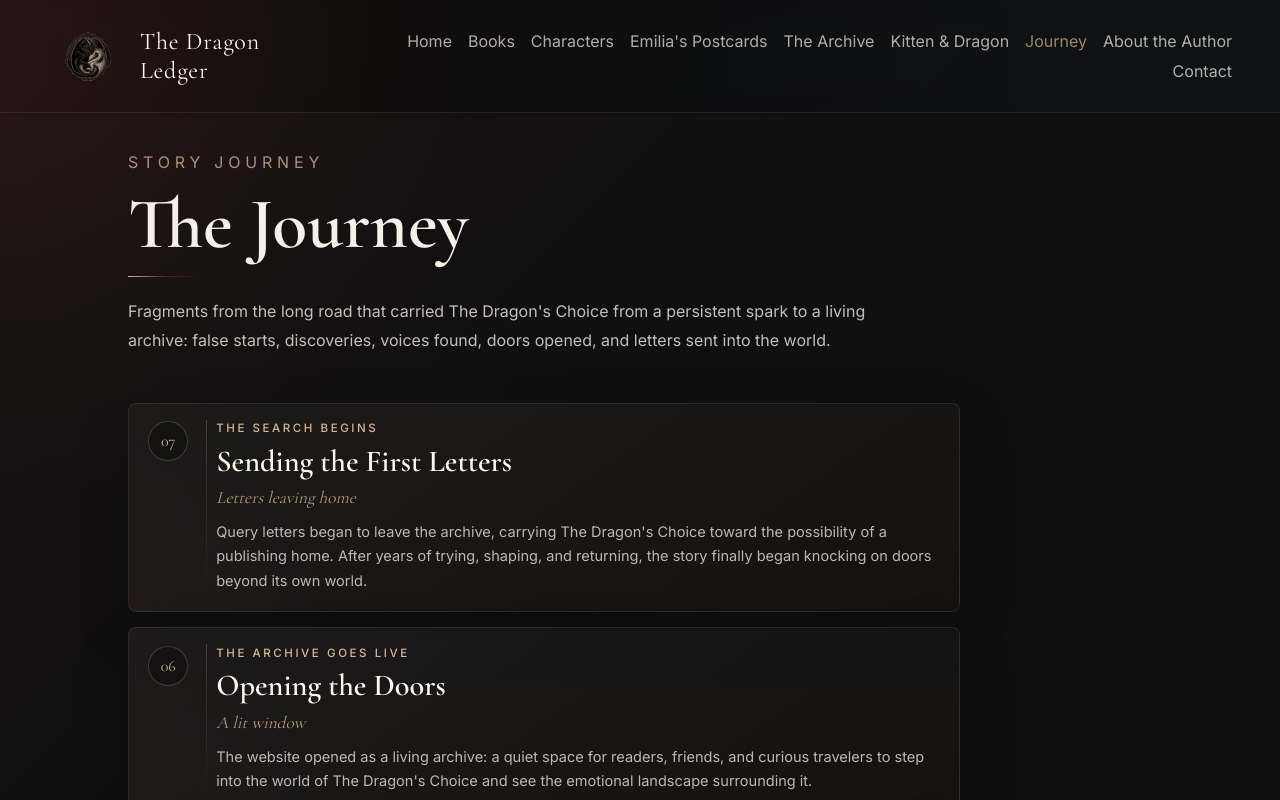
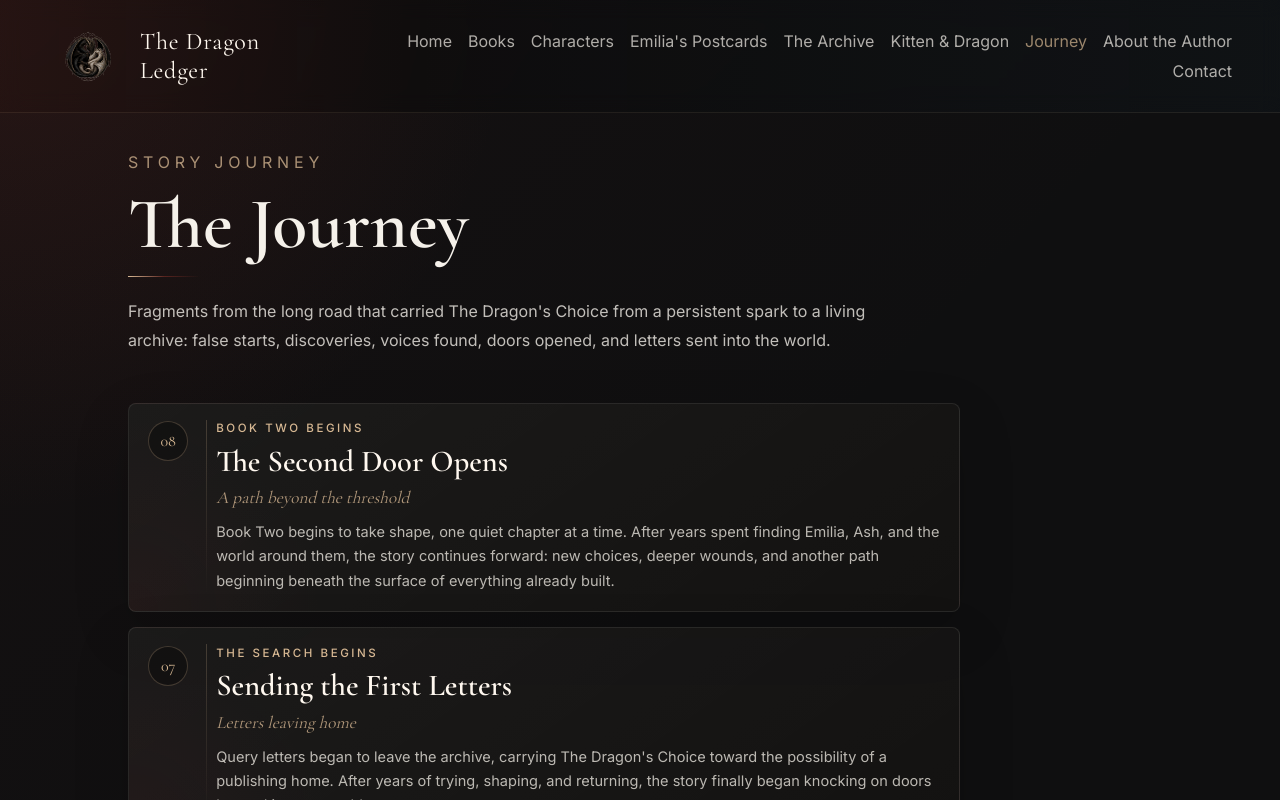
Before and after one commit to TheDragonLedger/dragon-ledger, a Vue app: page /blog in a window 1280 px wide. Shown: the top 800 px of the page. Built offline with nearby package versions, Linux system fonts and the light colour scheme.

Commit message:
updating journal

```diff
--- a/src/data/journal.js
+++ b/src/data/journal.js
@@ -48,4 +48,11 @@ export const journalEntries = [
     excerpt:
       "Query letters began to leave the archive, carrying The Dragon's Choice toward the possibility of a publishing home. After years of trying, shaping, and returning, the story finally began knocking on doors beyond its own world.",
   },
+  {
+    title: "The Second Door Opens",
+    period: "Book Two begins",
+    motif: "A path beyond the threshold",
+    excerpt:
+      "Book Two begins to take shape, one quiet chapter at a time. After years spent finding Emilia, Ash, and the world around them, the story continues forward: new choices, deeper wounds, and another path beginning beneath the surface of everything already built.",
+  },
 ];
```
